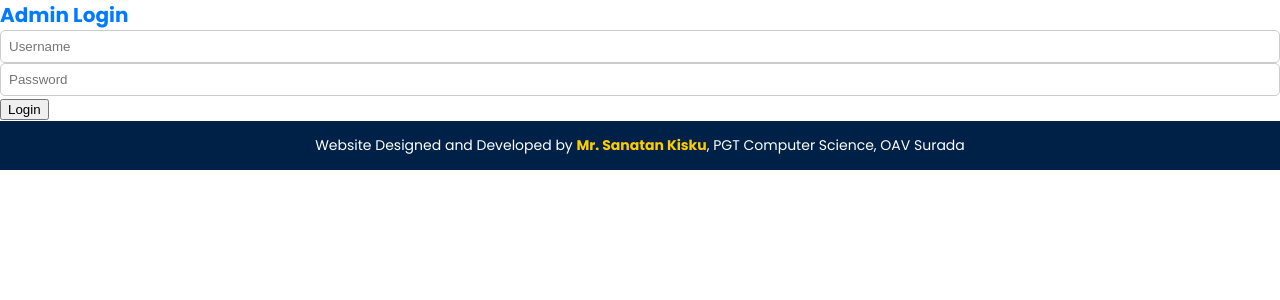
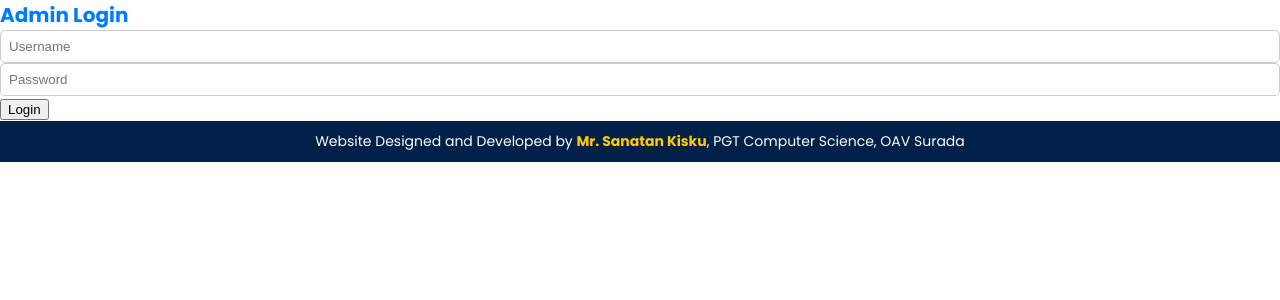
Before and after one commit to Sanatan-kisku/student-report-frontend, a React (Create React App) app: page /admin-upload in a window 1280 px wide. Shown: the top 300 px of the page. Built offline with nearby package versions, Linux system fonts and the light colour scheme.

Commit message:
add margin for p in footer

```diff
--- a/src/styles/footer.css
+++ b/src/styles/footer.css
@@ -28,6 +28,10 @@
   color: #ffcc00;
 }
 
+.footer p{
+  margin: 10px 0;
+}
+
 /* ✅ Fix extra bottom space */
 body, html {
   margin: 0;
```
